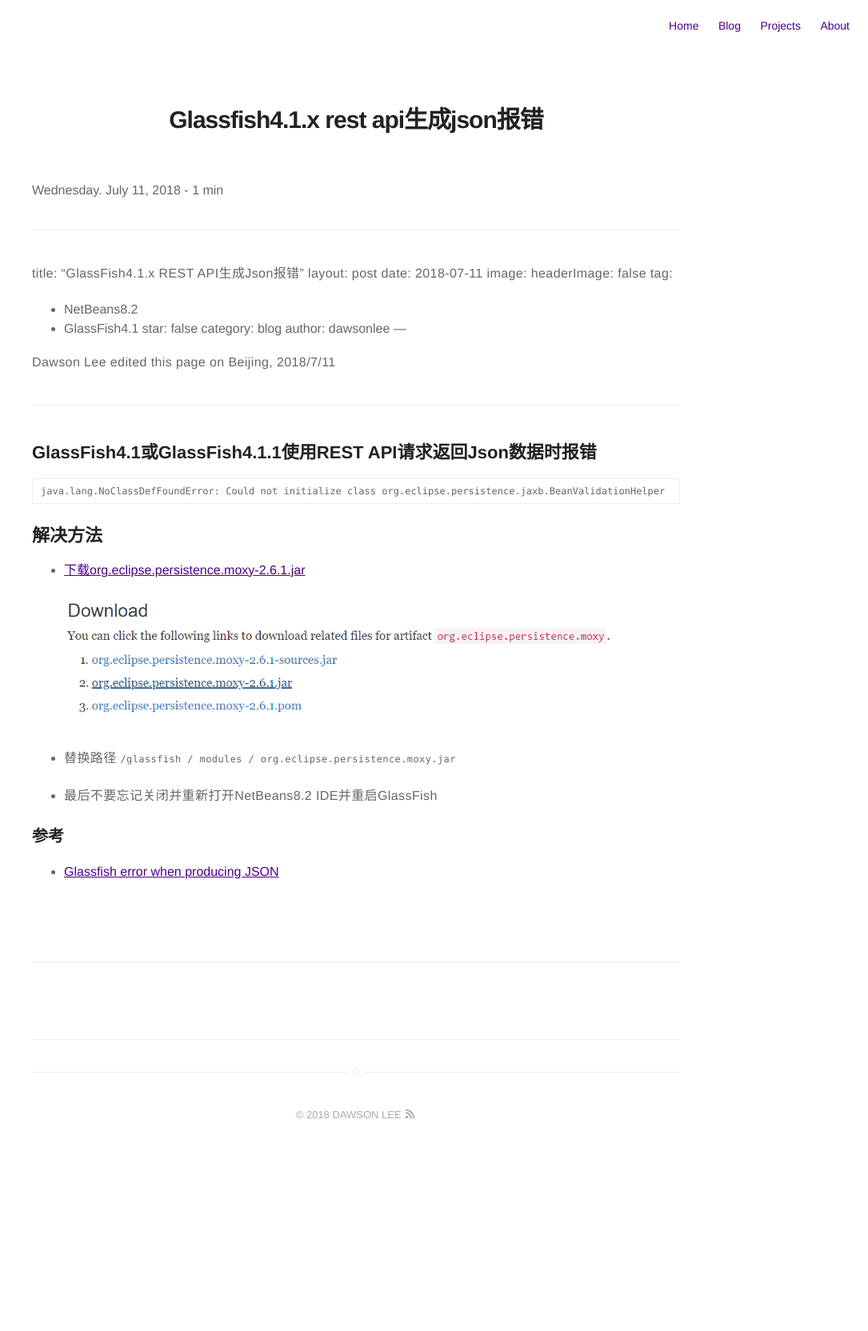
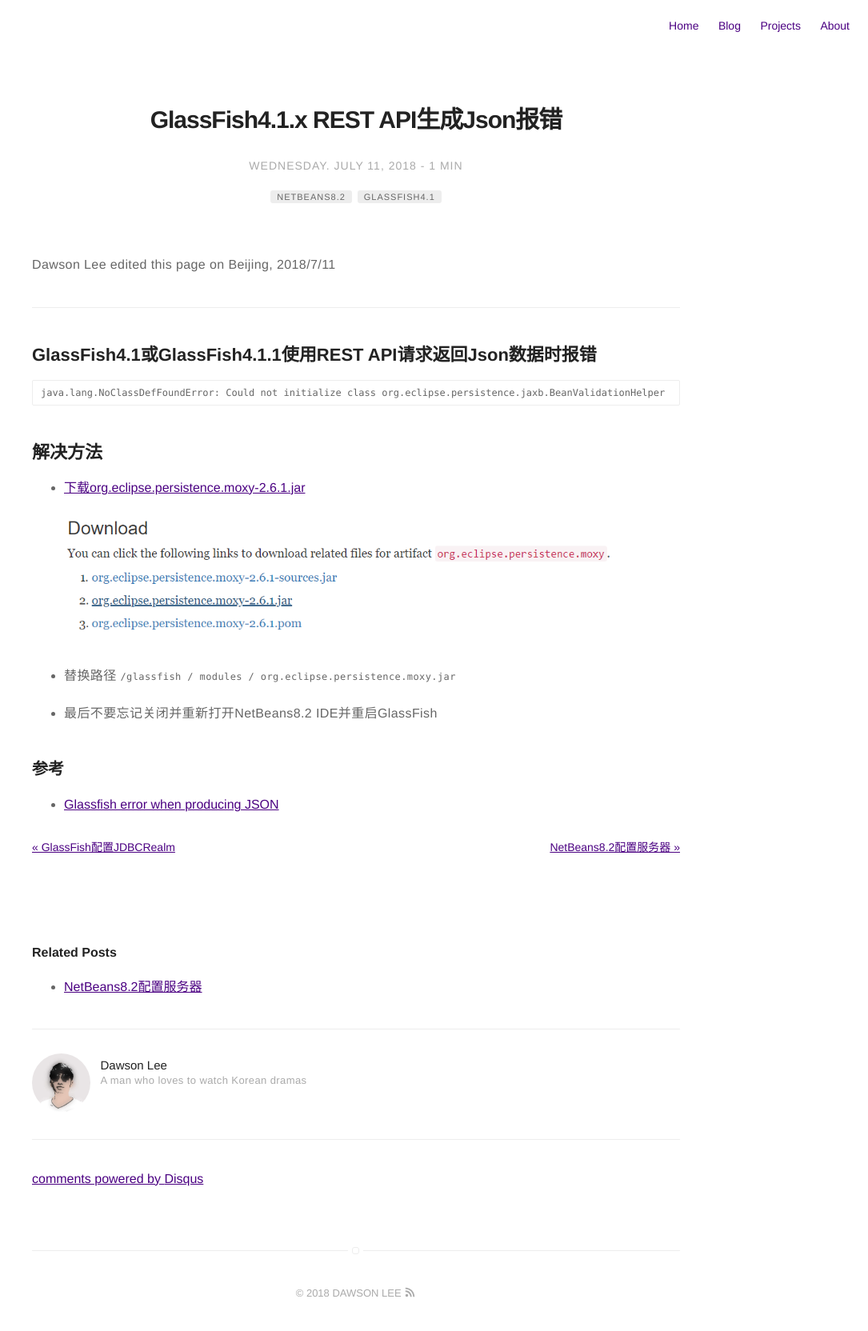
Before and after one commit to dawsonlee1790/dawsonlee1790.github.io, a Jekyll site: the page built from _posts/2018-07-11-GlassFish4.1.x REST API生成Json报错.markdown, in a window 1280 px wide. Shown: the whole page at 80% size, without its empty margins (195-1280 px from the left). Built offline with Jekyll 4.4.1, drawn with Linux system fonts in a browser that asks for light colours; our own code applies the rules of GitHub Pages for plain Markdown files; comment, search, counter and statistics services are not loaded; before the commit the page ends 1441 px from its top, so only the background shows below that.

Commit message:
Update 2018-07-11-GlassFish4.1.x REST API生成Json报错.markdown

```diff
--- a/_posts/2018-07-11-GlassFish4.1.x REST API生成Json报错.markdown
+++ b/_posts/2018-07-11-GlassFish4.1.x REST API生成Json报错.markdown
@@ -1,6 +1,3 @@
-  [1]:  http://book2s.com/java/jar/o/org-eclipse-persistence-moxy/download-org.eclipse.persistence.moxy-2.6.1.html   "下载org.eclipse.persistence.moxy-2.6.1"
-  [2]:  /assets/posts/GlassFish4.1.x REST API生成Json报错/下载org.eclipse.persistence.moxy-2.6.1.jar.png
-  [3]:  https://stackoverflow.com/questions/33722764/glassfish-error-when-producing-json
 ---
 title: "GlassFish4.1.x REST API生成Json报错"
 layout: post
@@ -14,6 +11,11 @@
 category: blog
 author: dawsonlee
 ---
+
+
+  [1]:  http://book2s.com/java/jar/o/org-eclipse-persistence-moxy/download-org.eclipse.persistence.moxy-2.6.1.html   "下载org.eclipse.persistence.moxy-2.6.1"
+  [2]:  /assets/posts/GlassFish4.1.x REST API生成Json报错/下载org.eclipse.persistence.moxy-2.6.1.jar.png
+  [3]:  https://stackoverflow.com/questions/33722764/glassfish-error-when-producing-json
 
 Dawson Lee edited this page on Beijing, 2018/7/11
 
```
